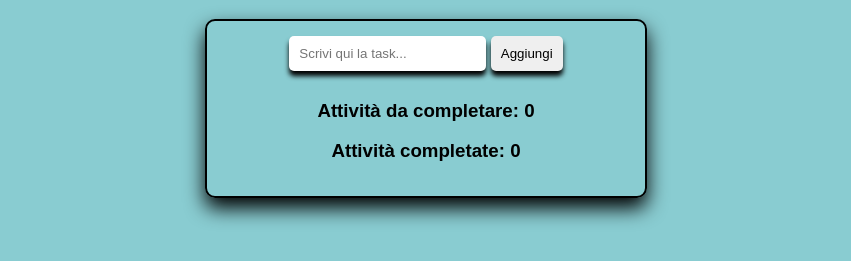
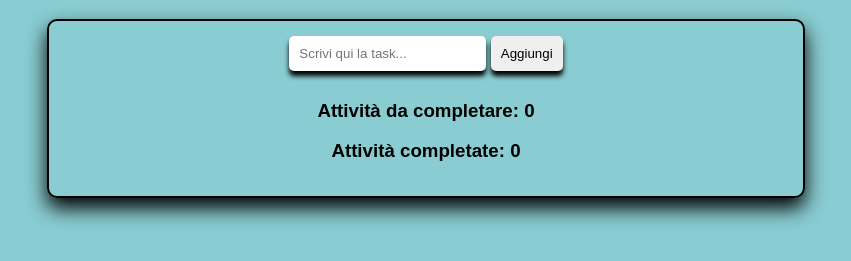
Before and after one commit to CammarataLudovico/JavaScript-Project, a plain HTML site: page ToDo_List/index.html in a window 1280 px wide. Shown: the part 61-322 px from the top of the page, without its empty margins (214-1065 px from the left). Drawn offline with Linux system fonts and the light colour scheme.

Commit message:
Update style.css

```diff
--- a/ToDo_List/style.css
+++ b/ToDo_List/style.css
@@ -26,7 +26,7 @@ li {
 }
 
 .container {
-    width: 35%;
+    width: 60%;
     margin: auto;
 }
 
```
